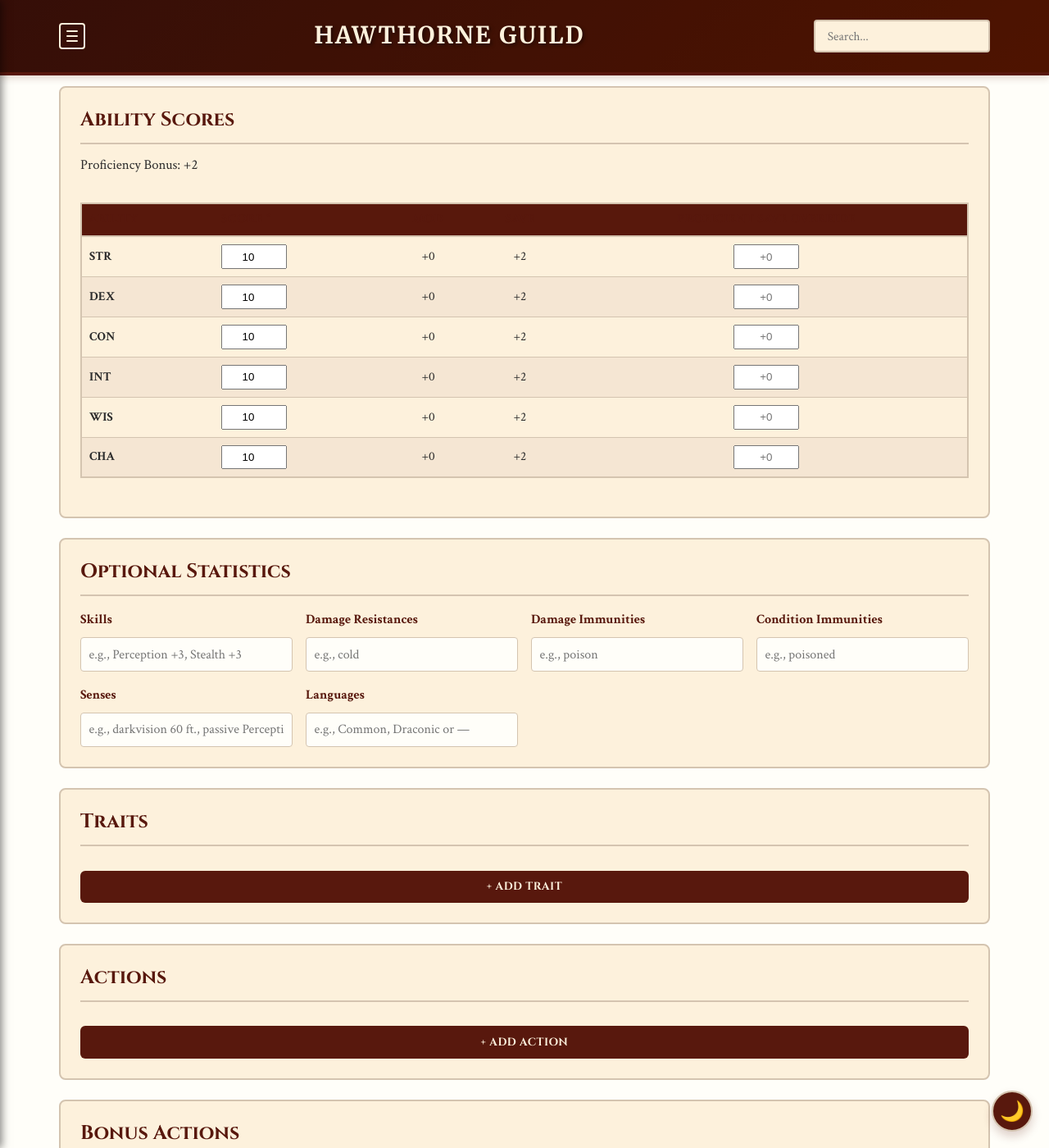
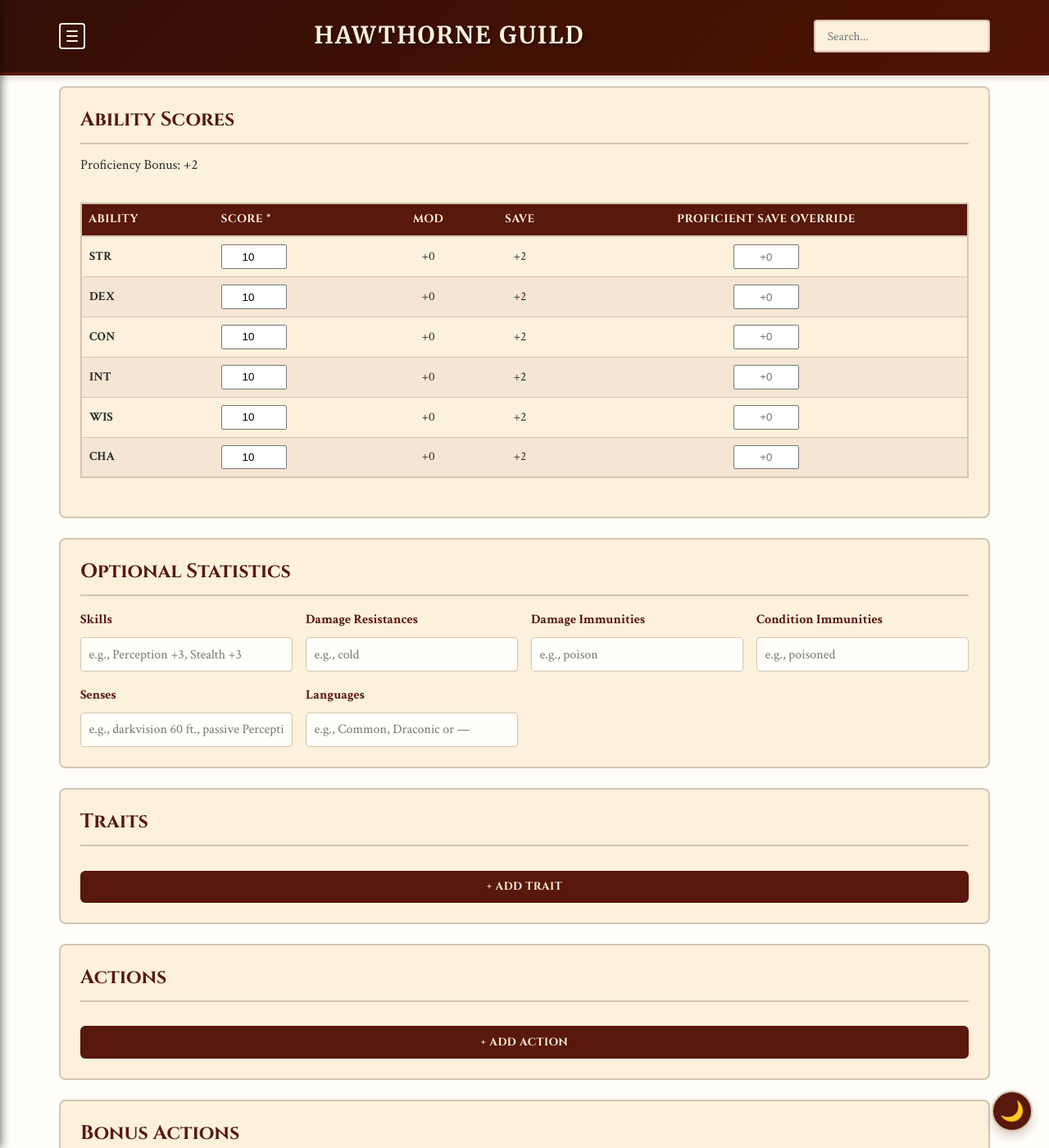
Before and after one commit to coconutswallow/Guides, a Jekyll site: the page built from monster-compendium/generator.html, in a window 1280 px wide and 1400 px high, scrolled down 1137 px. Shown: the whole window at 82% size. Built offline with Jekyll 4.4.1, drawn with Linux system fonts in a browser that asks for light colours; comment, search, counter and statistics services are not loaded.

Commit message:
Update generator.css

```diff
--- a/assets/css/generator.css
+++ b/assets/css/generator.css
@@ -363,7 +363,7 @@
   padding: 0.6em;
   border-bottom: 2px solid var(--color-border);
   font-weight: bold;
-  color: var(--color-primary);
+  color: var(--color-bg-light);
   background: var(--generator-table-header-bg);
   transition: color 0.3s ease, background-color 0.3s ease, border-color 0.3s ease;
 }
```
